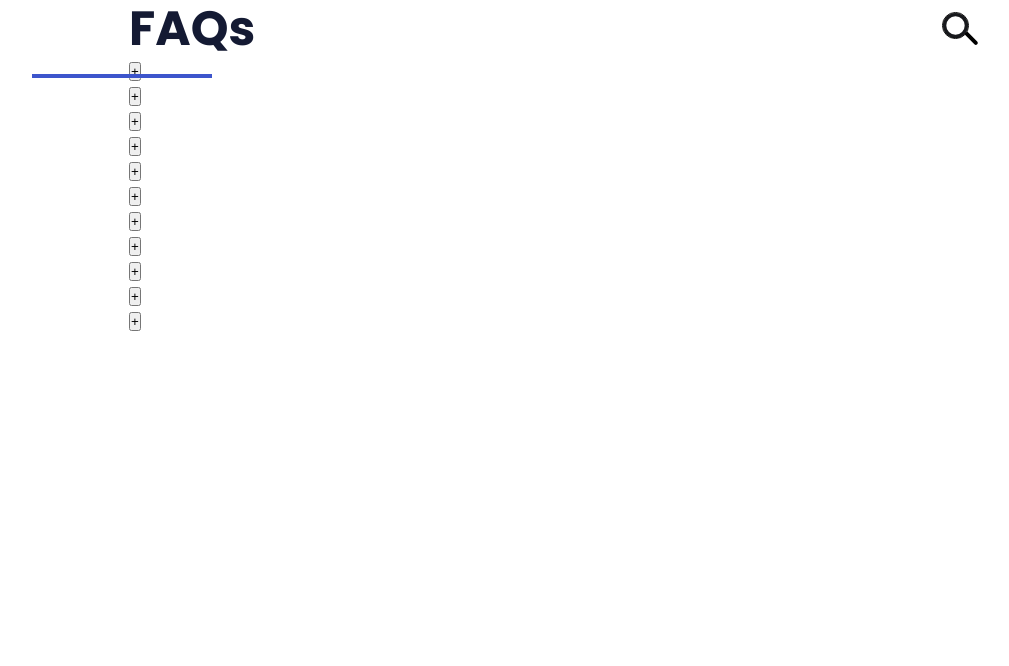
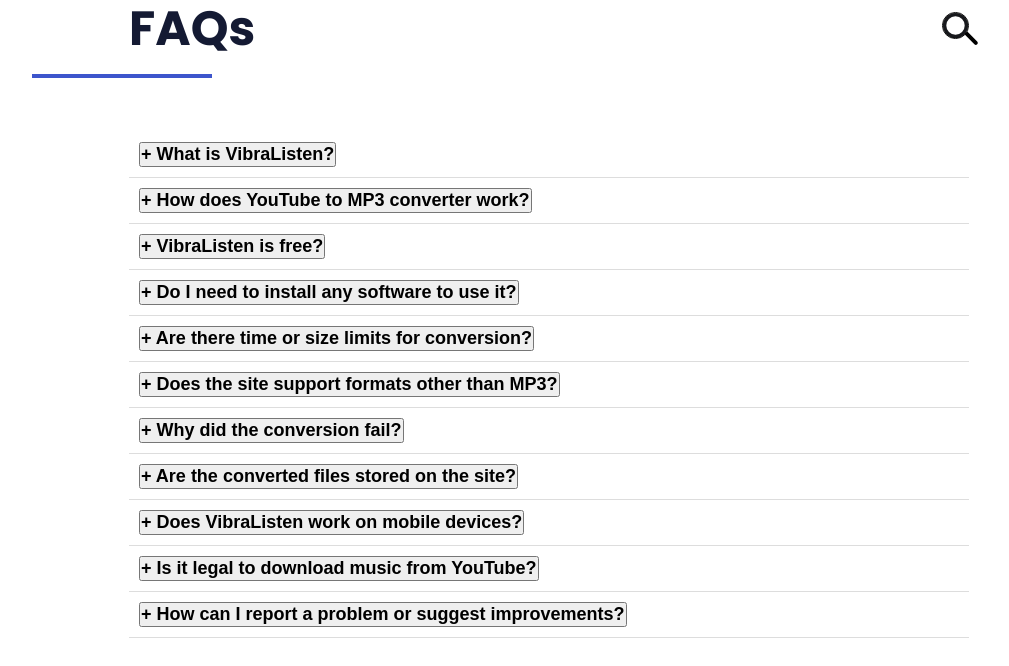
Before and after one commit to lodsa-ntos/vibralisten, a React (Create React App) app in the folder frontend/: page /faqs in a window 1280 px wide. Shown: the top 666 px of the page, without its empty margins (91-1100 px from the left). Built offline with nearby package versions, Linux system fonts and the light colour scheme.

Commit message:
Enhance FAQ component: add styling for FAQ items and improve toggle functionality for answers

```diff
--- a/frontend/src/pages/FAQs/FAQs.css
+++ b/frontend/src/pages/FAQs/FAQs.css
@@ -22,3 +22,25 @@
   bottom: -20px;
   right: 34%;
 }
+.faq-item {
+  border-bottom: 1px solid #ddd;
+  padding: 10px;
+  cursor: pointer;
+}
+.faq-question {
+  font-size: 18px;
+  font-weight: bold;
+  display: flex;
+  justify-content: space-between;
+  align-items: center;
+}
+.faq-answer {
+  max-height: 0;
+  overflow: hidden;
+  transition: max-height 0.3s ease-in-out, opacity 0.3s ease-in-out;
+  opacity: 0;
+}
+.faq-answer .open {
+  max-height: 200px;
+  opacity: 1;
+}
--- a/frontend/src/pages/FAQs/FAQs.js
+++ b/frontend/src/pages/FAQs/FAQs.js
@@ -10,12 +10,12 @@
   },
   {
     question: "How does YouTube to MP3 converter work?",
-    answer: `Basta seguir estes passos:
+    answer: `Just follow these steps:
 
-          1. Copia o link do vídeo do YouTube que desejas converter.
-          2. Cola o link na barra de entrada do nosso site.
-          3. Clica no botão "Converter" e aguarda a conversão.
-          4. Faz o download do ficheiro MP3 quando estiver pronto.`
+          1. Copy the link to the YouTube video you want to convert.
+          2. Paste the link into the entry bar of our website.
+          3. Click on the "Convert" button and wait for the conversion.
+          4. Download the MP3 file when it's ready.`
   },
   {
     question: "VibraListen is free?",
@@ -82,13 +82,18 @@
       </div>
     </header>
 
+    {/* Space below the subtitle */}
+    <div className="home-below-subtitle"></div>
+
     <div className="max-w-2x1 mx-auto p-6">
       <div className="space-y-2">
         {faqData.map((faq, index) => (
-          <div key={index} className="border-b border-gray-300">
-            <button className="flex justify-between w-full text-lg font-medium py-3 focus:outline-none" onClick={() => toggleFAQ(index)}>
-              <span className="text-blue-500">{openIndex === index ? "-" : "+"}</span>
+          <div key={index} className="faq-item border-b border-gray-300">
+            <button className="faq-question flex justify-between w-full text-lg font-medium py-3 focus:outline-none" onClick={() => toggleFAQ(index)}>
+
+              <span className="text-blue-500">{openIndex === index ? "- " : "+ "} {faq.question}</span>
             </button>
+            <div className={`faq-answer ${openIndex === index ? 'open' : ''}`}>{faq.answer}</div>
             {openIndex === index && (
               <p className="text-gray-600 pb-3">{faq.answer}</p>
             )}
```
